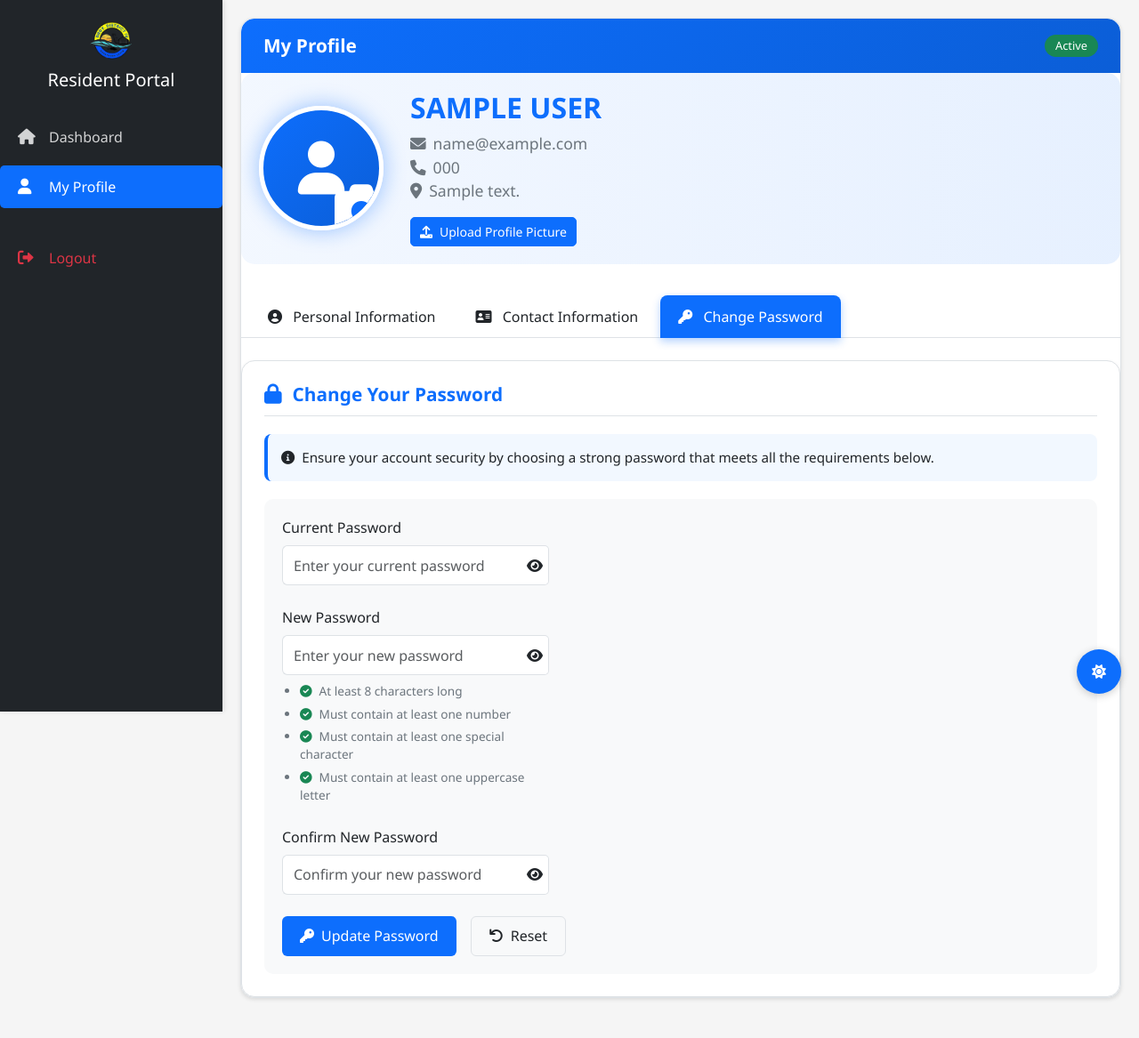
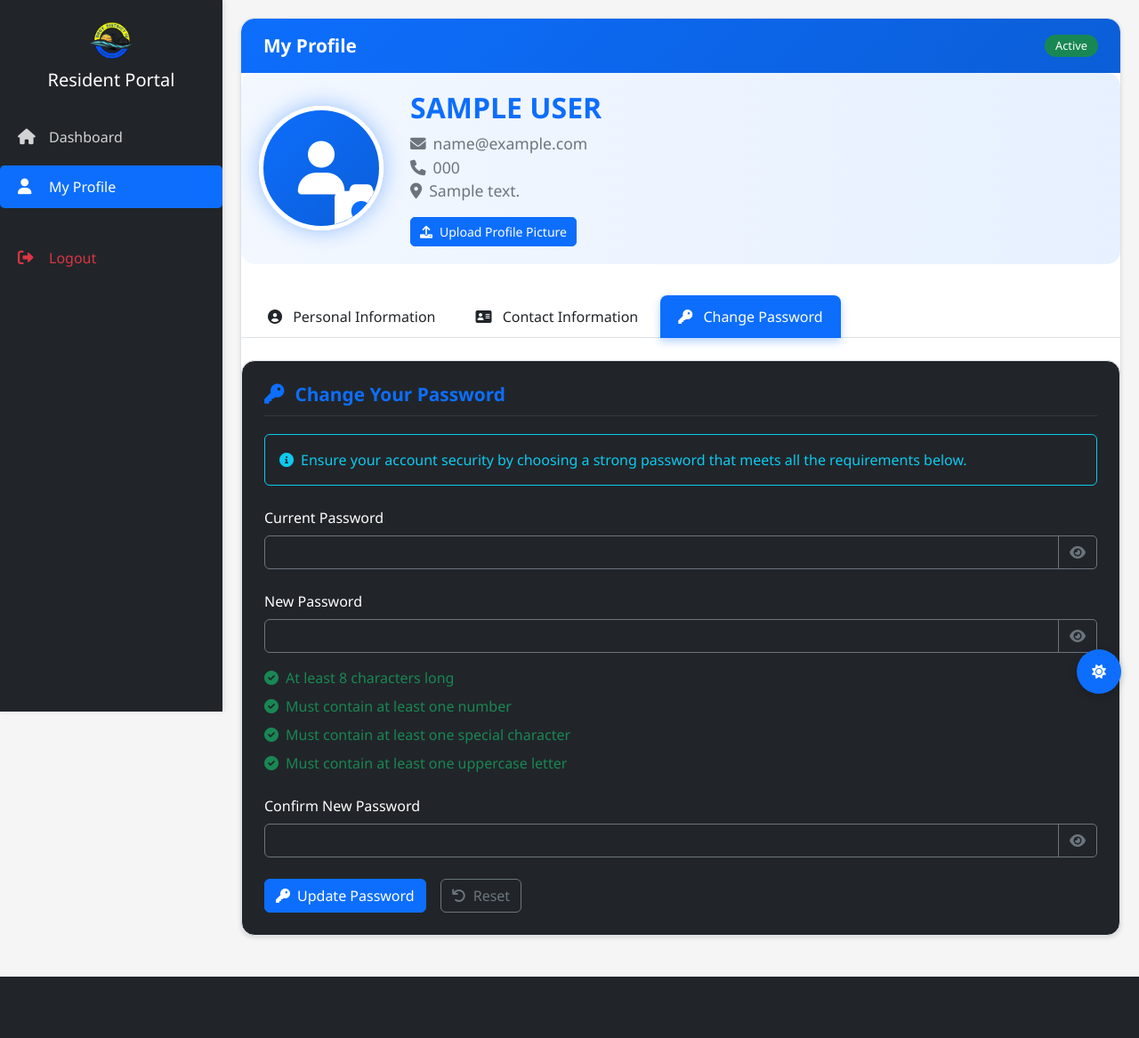
Before and after one commit to Rhazzhamir/ADET, a CodeIgniter 4 app: the page made by app/Views/dashboard/profile.php in a window 1280 px wide, after a click on "Change Password". Shown: the whole page at 89% size. After the commit the page ends 1098 px from the top, so only its background shows below. Run offline with PHP 8.4 and a stand-in for CodeIgniter, Linux system fonts and the light colour scheme; the template is opened without the code that fills it: most values are stand-ins (such as "Sample title", 1, 10 or a date in 2020); some libraries are stand-ins or nearby versions.

Commit message:
change password

```diff
--- a/app/Config/Routes.php
+++ b/app/Config/Routes.php
@@ -26,7 +26,7 @@
 
 // We get a performance increase by specifying the default
 // route since we don't have to scan directories.
-$routes->get('/', 'Dashboard::index');
+$routes->get('/', 'Home::index');
 $routes->get('dashboard', 'Dashboard::index');
 $routes->get('home', 'Home::index');
 
@@ -58,6 +58,7 @@
 // Dashboard Routes
 $routes->get('dashboard/resident', 'Dashboard::residentDashboard');
 $routes->get('dashboard/profile', 'Dashboard::profile');
+$routes->post('dashboard/change-password', 'Dashboard::changePassword');
 
 // Auth Routes
 $routes->get('auth/resident/login', 'Auth::residentLogin');
--- a/app/Views/dashboard/profile.php
+++ b/app/Views/dashboard/profile.php
@@ -651,6 +651,21 @@
 
     <!-- Main Content -->
     <div class="main-content">
+        <!-- Flash Messages -->
+        <?php if (session()->getFlashdata('success')) : ?>
+            <div class="alert alert-success alert-dismissible fade show" role="alert">
+                <i class="fas fa-check-circle me-2"></i><?= session()->getFlashdata('success') ?>
+                <button type="button" class="btn-close" data-bs-dismiss="alert" aria-label="Close"></button>
+            </div>
+        <?php endif; ?>
+
+        <?php if (session()->getFlashdata('error')) : ?>
+            <div class="alert alert-danger alert-dismissible fade show" role="alert">
+                <i class="fas fa-exclamation-circle me-2"></i><?= session()->getFlashdata('error') ?>
+                <button type="button" class="btn-close" data-bs-dismiss="alert" aria-label="Close"></button>
+            </div>
+        <?php endif; ?>
+
         <!-- Profile Header -->
         <div class="dashboard-card">
             <div class="card-header">
@@ -842,51 +857,56 @@
 
                     <!-- Change Password Tab -->
                     <div class="tab-pane fade" id="password" role="tabpanel" aria-labelledby="password-tab">
-                        <div class="profile-content">
+                        <div class="profile-content" style="background-color: #212529; color: #ffffff;">
                             <div class="profile-section">
-                                <h5 class="profile-section-title">
-                                    <i class="fas fa-lock"></i> Change Your Password
+                                <h5 class="profile-section-title" style="color: #0d6efd; border-bottom: 1px solid #343a40;">
+                                    <i class="fas fa-key"></i> Change Your Password
                                 </h5>
-                                <div class="password-section-info">
-                                    <p><i class="fas fa-info-circle me-2"></i>Ensure your account security by choosing a strong password that meets all the requirements below.</p>
+                                <div class="alert alert-info bg-dark text-info border-info">
+                                    <i class="fas fa-info-circle me-2"></i>Ensure your account security by choosing a strong password that meets all the requirements below.
                                 </div>
-                                <form id="changePasswordForm" class="password-form">
+
+                                <form action="<?= base_url('dashboard/change-password') ?>" method="POST" class="mt-4" id="passwordChangeForm">
                                     <div class="mb-4">
-                                        <label for="currentPassword" class="form-label">Current Password</label>
-                                        <div class="input-group password-input-group">
-                                            <input type="password" class="form-control" id="currentPassword" name="currentPassword" placeholder="Enter your current password" required>
-                                            <button class="btn btn-outline-secondary toggle-password" type="button" title="Show/Hide Password">
+                                        <label for="current_password" class="form-label">Current Password</label>
+                                        <div class="input-group">
+                                            <input type="password" class="form-control bg-dark text-light border-secondary" id="current_password" name="current_password" required autocomplete="off">
+                                            <button class="btn btn-outline-secondary toggle-password" type="button">
                                                 <i class="fas fa-eye"></i>
                                             </button>
                                         </div>
                                     </div>
+
                                     <div class="mb-4">
-                                        <label for="newPassword" class="form-label">New Password</label>
-                                        <div class="input-group password-input-group">
-                                            <input type="password" class="form-control" id="newPassword" name="newPassword" placeholder="Enter your new password" required>
-                                            <button class="btn btn-outline-secondary toggle-password" type="button" title="Show/Hide Password">
+                                        <label for="new_password" class="form-label">New Password</label>
+                                        <div class="input-group">
+                                            <input type="password" class="form-control bg-dark text-light border-secondary" id="new_password" name="new_password" required autocomplete="off">
+                                            <button class="btn btn-outline-secondary toggle-password" type="button">
                                                 <i class="fas fa-eye"></i>
                                             </button>
                                         </div>
-                                        <div class="form-text">
-                                            <ul class="mb-0 mt-2">
-                                                <li><i class="fas fa-check-circle me-2 text-success"></i>At least 8 characters long</li>
-                                                <li><i class="fas fa-check-circle me-2 text-success"></i>Must contain at least one number</li>
-                                                <li><i class="fas fa-check-circle me-2 text-success"></i>Must contain at least one special character</li>
-                                                <li><i class="fas fa-check-circle me-2 text-success"></i>Must contain at least one uppercase letter</li>
+
+                                        <div class="mt-3">
+                                            <ul class="list-unstyled">
+                                                <li class="text-success mb-2"><i class="fas fa-check-circle me-2"></i>At least 8 characters long</li>
+                                                <li class="text-success mb-2"><i class="fas fa-check-circle me-2"></i>Must contain at least one number</li>
+                                                <li class="text-success mb-2"><i class="fas fa-check-circle me-2"></i>Must contain at least one special character</li>
+                                                <li class="text-success mb-2"><i class="fas fa-check-circle me-2"></i>Must contain at least one uppercase letter</li>
                                             </ul>
                                         </div>
                                     </div>
+
                                     <div class="mb-4">
-                                        <label for="confirmPassword" class="form-label">Confirm New Password</label>
-                                        <div class="input-group password-input-group">
-                                            <input type="password" class="form-control" id="confirmPassword" name="confirmPassword" placeholder="Confirm your new password" required>
-                                            <button class="btn btn-outline-secondary toggle-password" type="button" title="Show/Hide Password">
+                                        <label for="confirm_password" class="form-label">Confirm New Password</label>
+                                        <div class="input-group">
+                                            <input type="password" class="form-control bg-dark text-light border-secondary" id="confirm_password" name="confirm_password" required autocomplete="off">
+                                            <button class="btn btn-outline-secondary toggle-password" type="button">
                                                 <i class="fas fa-eye"></i>
                                             </button>
                                         </div>
                                     </div>
-                                    <div class="d-flex align-items-center gap-3">
+
+                                    <div class="d-flex gap-3">
                                         <button type="submit" class="btn btn-primary">
                                             <i class="fas fa-key me-2"></i>Update Password
                                         </button>
@@ -935,6 +955,14 @@
                     icon.className = 'fas fa-moon';
                 }
             }
+
+            // Clear password form if needed
+            <?php if(session()->getFlashdata('clear_form')): ?>
+            const passwordInputs = document.querySelectorAll('input[type="password"]');
+            passwordInputs.forEach(input => {
+                input.value = '';
+            });
+            <?php endif; ?>
         });
 
         // Password visibility toggle
@@ -956,7 +984,7 @@
         });
 
         // Form submission handling
-        document.getElementById('changePasswordForm').addEventListener('submit', function(e) {
+        document.getElementById('passwordChangeForm').addEventListener('submit', function(e) {
             e.preventDefault();
             // Add your password change logic here
             alert('Password change functionality will be implemented soon!');
@@ -970,6 +998,47 @@
                 alert('Profile picture upload functionality will be implemented soon!');
             }
         });
+
+        // Remove the previous form submission handler since we now have functioning backend
+        document.querySelectorAll('form').forEach(form => {
+            // Clone the form to remove event listeners
+            const newForm = form.cloneNode(true);
+            form.parentNode.replaceChild(newForm, form);
+
+            // Re-add the password toggle functionality for the new form
+            newForm.querySelectorAll('.toggle-password').forEach(button => {
+                button.addEventListener('click', function() {
+                    const input = this.previousElementSibling;
+                    const icon = this.querySelector('i');
+
+                    if (input.type === 'password') {
+                        input.type = 'text';
+                        icon.classList.remove('fa-eye');
+                        icon.classList.add('fa-eye-slash');
+                    } else {
+                        input.type = 'password';
+                        icon.classList.remove('fa-eye-slash');
+                        icon.classList.add('fa-eye');
+                    }
+                });
+            });
+        });
+
+        // Clear password form if needed
+        <?php if(session()->getFlashdata('clear_form')): ?>
+        // Reset the password change form
+        if (document.getElementById('passwordChangeForm')) {
+            document.getElementById('passwordChangeForm').reset();
+        }
+        // Clear any remaining password fields
+        document.querySelectorAll('input[type="password"]').forEach(input => {
+            input.value = '';
+        });
+        // Add security attribute to prevent browsers from auto-filling
+        document.querySelectorAll('input[type="password"]').forEach(input => {
+            input.setAttribute('autocomplete', 'new-password');
+        });
+        <?php endif; ?>
     </script>
 </body>
 </html>
--- a/app/Views/dashboard/resident.php
+++ b/app/Views/dashboard/resident.php
@@ -416,7 +416,7 @@
                         <i class="fas fa-user-circle"></i>
                     </div>
                     <div class="welcome-text mt-3">
-                        <h4>Hello, [Resident Name]!</h4>
+                        <h4>Hello, <?= isset($resident['full_name']) ? strtoupper(esc($resident['full_name'])) : 'Resident' ?>!</h4>
                         <p>Welcome to the Barangay Information and Management System. Please complete your profile and household information to access all features.</p>
                     </div>
                 </div>
```
Also changed, not shown: app/Controllers/Dashboard.php (+78 -1 lines).
